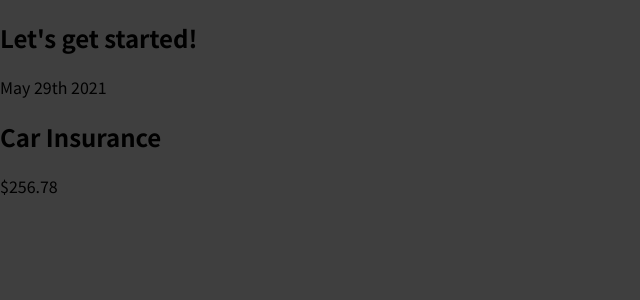
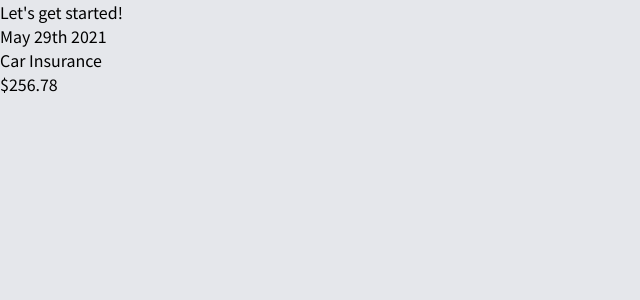
Before and after one commit to Russkazkin/react-complete-guide, a React (Create React App) app: page / in a window 1280 px wide. Shown: the top 300 px of the page, without its empty margins (0-640 px from the left). Built offline with nearby package versions, Linux system fonts and the light colour scheme.

Commit message:
Instal tailwind.css

```diff
--- /dev/null
+++ b/craco.config.js
@@ -0,0 +1,7 @@
+module.exports = {
+  style: {
+    postcss: {
+      plugins: [require('tailwindcss'), require('autoprefixer')],
+    },
+  },
+}
--- a/public/index.html
+++ b/public/index.html
@@ -26,7 +26,7 @@
     -->
     <title>React App</title>
   </head>
-  <body>
+  <body class='bg-gray-200'>
     <noscript>You need to enable JavaScript to run this app.</noscript>
     <div id="root"></div>
     <!--
--- a/src/index.sass
+++ b/src/index.sass
@@ -1,4 +1,7 @@
 @import url('https://fonts.googleapis.com/css2?family=Noto+Sans+JP:wght@400;700&display=swap')
+@import 'tailwindcss/base'
+@import 'tailwindcss/components'
+@import 'tailwindcss/utilities'
 
 *
   box-sizing: border-box
@@ -8,4 +11,3 @@ html
 
 body
   margin: 0
-  background-color: #3f3f3f
--- /dev/null
+++ b/tailwind.config.js
@@ -0,0 +1,11 @@
+module.exports = {
+  purge: ['./src/**/*.{js,jsx,ts,tsx}', './public/index.html'],
+  darkMode: false, // or 'media' or 'class'
+  theme: {
+    extend: {},
+  },
+  variants: {
+    extend: {},
+  },
+  plugins: [],
+}
```
Also changed, not shown: package.json (+8 -4 lines), 1 other file (tests, documents, lock files or other folders).
